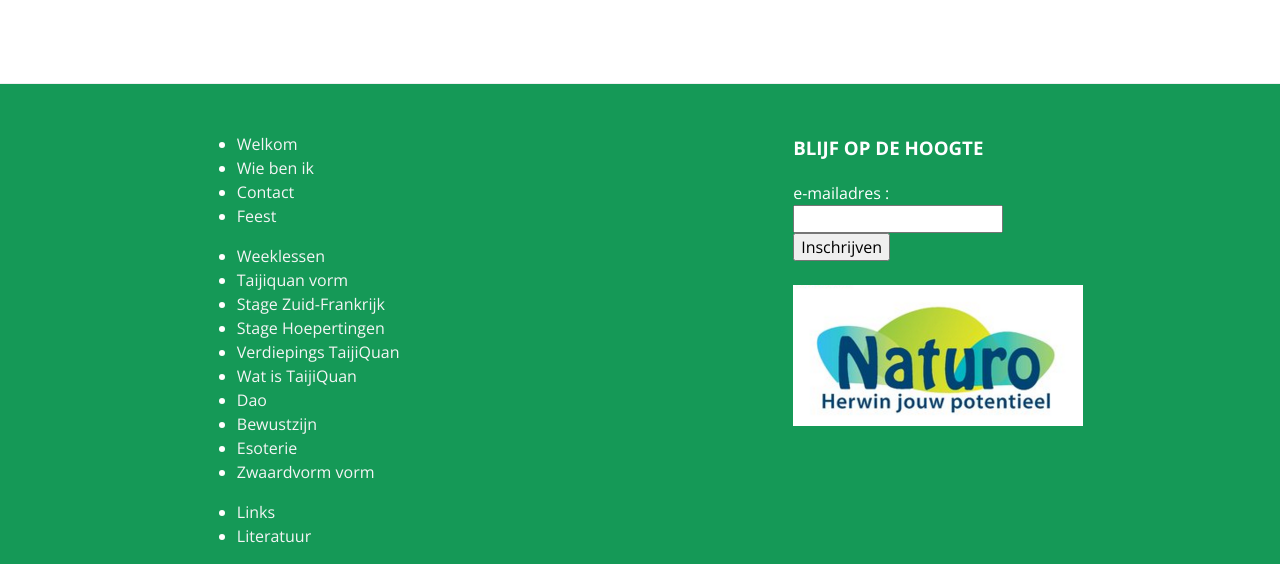
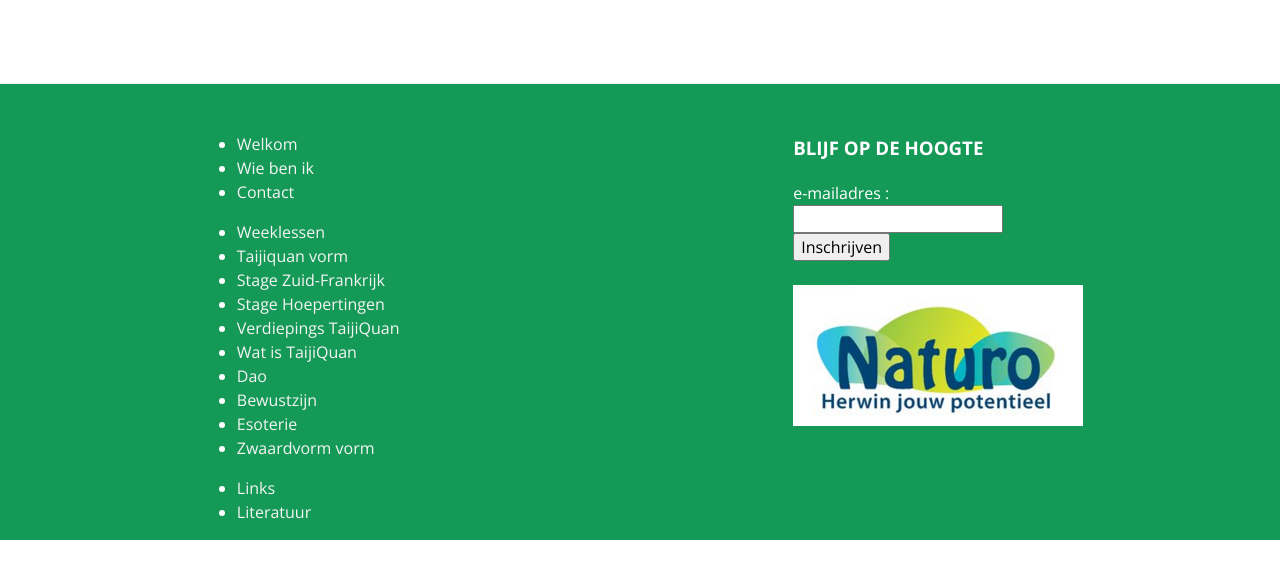
Before and after one commit to joachimVdH/EddyPresent18, a Jekyll site: the page built from index.markdown, in a window 1280 px wide and 900 px high, scrolled down 2796 px, cut to the strip 336-900 px from the top of the window. Built offline with Jekyll 4.4.1, drawn with Linux system fonts in a browser that asks for light colours; after the commit the page ends 3672 px from its top, so only the background shows below that.

Commit message:
menu item feest in footer verwijderd

```diff
--- a/_layouts/default.html
+++ b/_layouts/default.html
@@ -75,7 +75,6 @@
           <li><a href="/">Welkom</a></li>
           <li><a href="/wie-ben-ik.html">Wie ben ik</a></li>
           <li><a href="/contact.html">Contact</a></li>
-          <li><a href="/feest.html">Feest</a></li>
         </ul>
 
         <ul>
```
